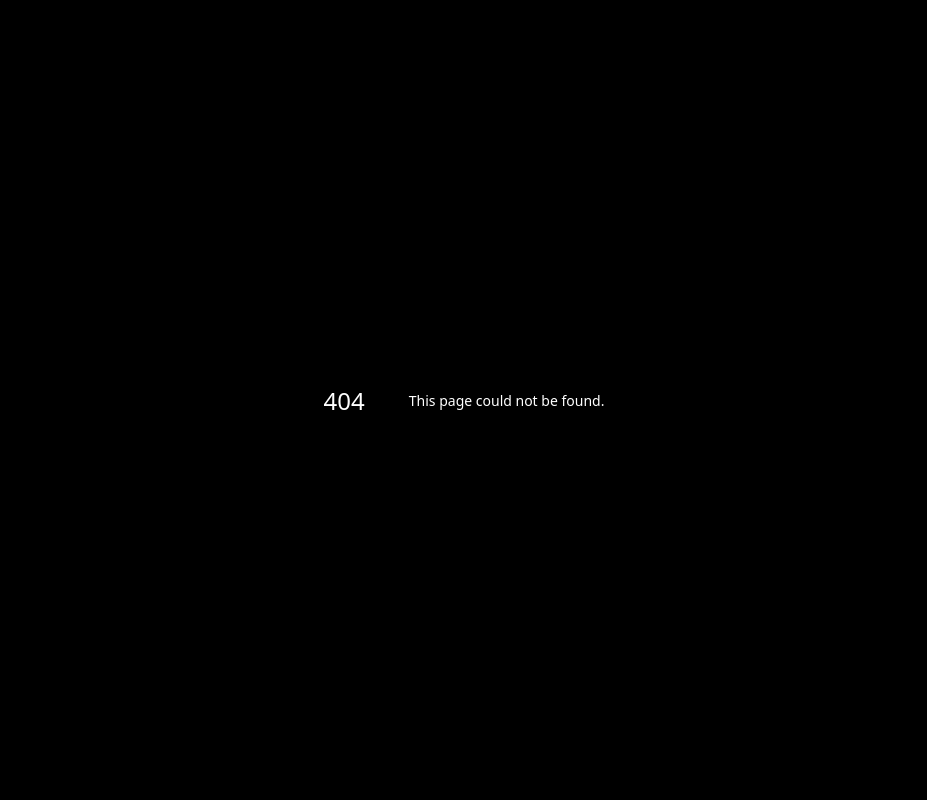
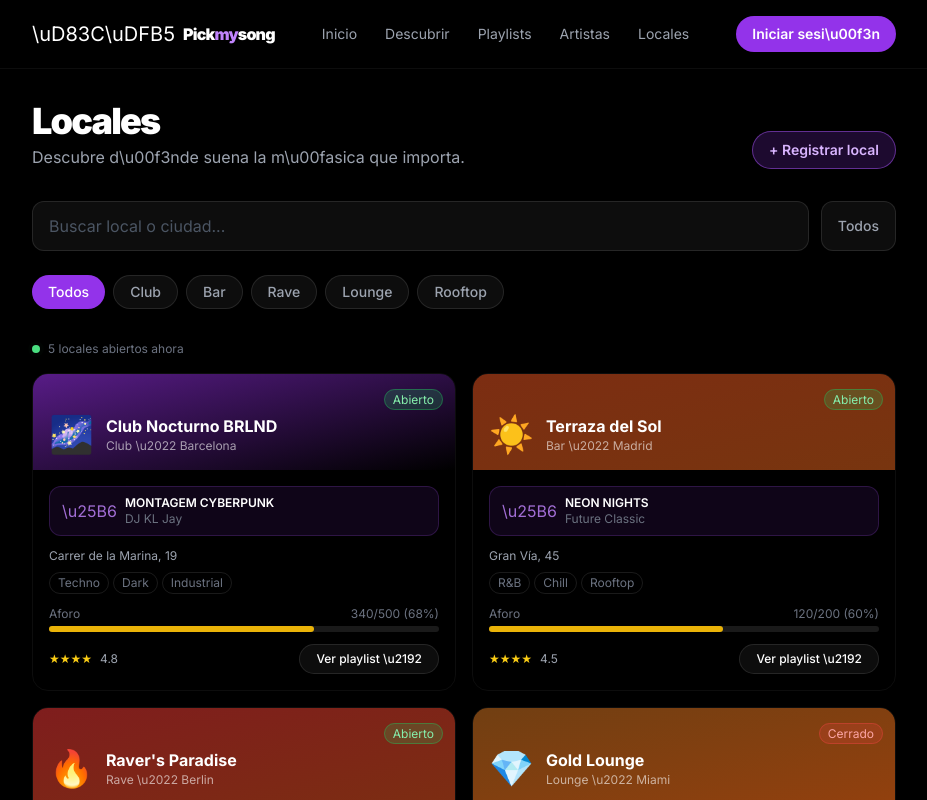
Before and after one commit to fullequip2009-dev/Pickmysong, a Next.js app in the folder apps/web/: page /venues in a window 1280 px wide. Before the commit this address had no page. Shown: the top 800 px of the page, without its empty margins (176-1103 px from the left). Built offline with nearby package versions, Linux system fonts and the light colour scheme.

Commit message:
feat(web): add venues page with occupancy, now-playing and open/closed filters

```diff
--- /dev/null
+++ b/apps/web/app/venues/page.tsx
@@ -0,0 +1,142 @@
+'use client';
+
+import { useState } from 'react';
+import Link from 'next/link';
+
+const VENUES = [
+  { id: '1', name: 'Club Nocturno BRLND', type: 'Club', city: 'Barcelona', address: 'Carrer de la Marina, 19', vibe: 'Dark Techno / Industrial', currentSong: 'MONTAGEM CYBERPUNK', currentArtist: 'DJ KL Jay', visitors: 340, capacity: 500, rating: 4.8, tags: ['Techno', 'Dark', 'Industrial'], avatar: '\uD83C\uDF0C', color: 'from-purple-900 to-black', open: true },
+  { id: '2', name: 'Terraza del Sol', type: 'Bar', city: 'Madrid', address: 'Gran V\u00eda, 45', vibe: 'R&B / Neo-soul', currentSong: 'NEON NIGHTS', currentArtist: 'Future Classic', visitors: 120, capacity: 200, rating: 4.5, tags: ['R&B', 'Chill', 'Rooftop'], avatar: '\u2600\uFE0F', color: 'from-orange-900 to-amber-900', open: true },
+  { id: '3', name: "Raver's Paradise", type: 'Rave', city: 'Berlin', address: 'Revaler Str. 99', vibe: 'Rave / Hardcore', currentSong: 'RAVE DE FAVELA', currentArtist: 'MC Lan', visitors: 800, capacity: 1200, rating: 4.9, tags: ['Rave', 'Hardcore', 'Underground'], avatar: '\uD83D\uDD25', color: 'from-red-900 to-orange-900', open: true },
+  { id: '4', name: 'Gold Lounge', type: 'Lounge', city: 'Miami', address: 'Ocean Drive, 1201', vibe: 'Hip-hop / Trap', currentSong: 'ASPHALT GOLD', currentArtist: 'Skepta', visitors: 90, capacity: 150, rating: 4.3, tags: ['Hip-hop', 'VIP', 'Premium'], avatar: '\uD83D\uDC8E', color: 'from-yellow-900 to-amber-800', open: false },
+  { id: '5', name: 'Casa do Funk', type: 'Club', city: 'S\u00e3o Paulo', address: 'Av. Paulista, 900', vibe: 'Funk / Electronic', currentSong: 'FUNK DO FUTURO', currentArtist: 'MC Lan', visitors: 650, capacity: 800, rating: 4.7, tags: ['Funk', 'Carioca', 'Electronic'], avatar: '\uD83C\uDF03', color: 'from-green-900 to-emerald-900', open: true },
+  { id: '6', name: 'Silk Garden', type: 'Rooftop', city: 'Londres', address: 'Shoreditch High St, 7', vibe: 'House / Electronic', currentSong: 'SILK ROAD', currentArtist: 'Kaytranada', visitors: 200, capacity: 250, rating: 4.6, tags: ['House', 'Rooftop', 'Sunset'], avatar: '\uD83C\uDF3F', color: 'from-teal-900 to-cyan-900', open: true },
+];
+
+const TYPES = ['Todos', 'Club', 'Bar', 'Rave', 'Lounge', 'Rooftop'];
+
+function OccupancyBar({ current, capacity }) {
+  const pct = Math.round((current / capacity) * 100);
+  const color = pct > 80 ? 'bg-red-500' : pct > 50 ? 'bg-yellow-500' : 'bg-green-500';
+  return (
+    <div className="mt-2">
+      <div className="flex justify-between text-xs text-gray-500 mb-1">
+        <span>Aforo</span><span>{current}/{capacity} ({pct}%)</span>
+      </div>
+      <div className="h-1.5 w-full rounded-full bg-white/10">
+        <div className={`h-1.5 rounded-full ${color}`} style={{ width: `${pct}%` }} />
+      </div>
+    </div>
+  );
+}
+
+export default function VenuesPage() {
+  const [activeType, setActiveType] = useState('Todos');
+  const [showOpen, setShowOpen] = useState(false);
+  const [search, setSearch] = useState('');
+
+  const filtered = VENUES.filter(
+    (v) =>
+      (activeType === 'Todos' || v.type === activeType) &&
+      (!showOpen || v.open) &&
+      (v.name.toLowerCase().includes(search.toLowerCase()) || v.city.toLowerCase().includes(search.toLowerCase()))
+  );
+
+  return (
+    <main className="min-h-screen bg-black text-white pb-20 md:pb-0">
+      <header className="sticky top-0 z-50 border-b border-white/5 bg-black/80 backdrop-blur-xl">
+        <div className="mx-auto flex max-w-4xl items-center justify-between gap-4 px-4 py-4">
+          <Link href="/" className="flex items-center gap-2">
+            <span className="text-xl">\uD83C\uDFB5</span>
+            <span className="font-black tracking-tighter text-white">Pick<span className="text-purple-400">my</span>song</span>
+          </Link>
+          <nav className="hidden md:flex items-center gap-1 text-sm">
+            {[['/', 'Inicio'], ['/discover', 'Descubrir'], ['/playlists', 'Playlists'], ['/artists', 'Artistas'], ['/venues', 'Locales']].map(([href, label]) => (
+              <Link key={href} href={href} className="px-3 py-1.5 rounded-full text-gray-400 hover:text-white hover:bg-white/5 transition-all">{label}</Link>
+            ))}
+          </nav>
+          <button className="rounded-full bg-purple-600 px-4 py-2 text-sm font-semibold text-white hover:bg-purple-500 transition-colors">Iniciar sesi\u00f3n</button>
+        </div>
+      </header>
+
+      <div className="mx-auto max-w-4xl px-4 py-8">
+        <div className="mb-8 flex items-end justify-between">
+          <div>
+            <h1 className="text-3xl font-black tracking-tighter text-white md:text-4xl">Locales</h1>
+            <p className="mt-1 text-gray-400">Descubre d\u00f3nde suena la m\u00fasica que importa.</p>
+          </div>
+          <button className="rounded-full border border-purple-500/50 bg-purple-600/20 px-4 py-2 text-sm font-semibold text-purple-300 hover:bg-purple-600/30 transition-all">+ Registrar local</button>
+        </div>
+
+        <div className="mb-6 flex gap-3">
+          <input type="text" value={search} onChange={(e) => setSearch(e.target.value)} placeholder="Buscar local o ciudad..." className="flex-1 rounded-xl border border-white/10 bg-white/5 px-4 py-3 text-white placeholder-gray-600 outline-none focus:border-purple-500 focus:ring-1 focus:ring-purple-500/50 transition-all" />
+          <button onClick={() => setShowOpen(!showOpen)} className={`rounded-xl px-4 py-3 text-sm font-medium border transition-all ${showOpen ? 'border-green-500/50 bg-green-600/20 text-green-300' : 'border-white/10 bg-white/5 text-gray-400 hover:text-white'}`}>
+            {showOpen ? '\uD83D\uDFE2 Abiertos' : 'Todos'}
+          </button>
+        </div>
+
+        <div className="mb-8 flex flex-wrap gap-2">
+          {TYPES.map((t) => (
+            <button key={t} onClick={() => setActiveType(t)} className={`rounded-full px-4 py-1.5 text-sm font-medium transition-all ${activeType === t ? 'bg-purple-600 text-white' : 'border border-white/10 bg-white/5 text-gray-400 hover:bg-white/10 hover:text-white'}`}>{t}</button>
+          ))}
+        </div>
+
+        <div className="mb-4 flex items-center gap-2">
+          <span className="relative flex h-2 w-2">
+            <span className="absolute inline-flex h-full w-full animate-ping rounded-full bg-green-400 opacity-75" />
+            <span className="relative inline-flex h-2 w-2 rounded-full bg-green-400" />
+          </span>
+          <span className="text-xs text-gray-500">{filtered.filter((v) => v.open).length} locales abiertos ahora</span>
+        </div>
+
+        <div className="grid gap-4 md:grid-cols-2">
+          {filtered.map((venue) => (
+            <div key={venue.id} className="group overflow-hidden rounded-2xl border border-white/5 bg-white/3 backdrop-blur-sm transition-all duration-300 hover:border-white/10 hover:scale-[1.01]">
+              <div className={`relative flex h-24 items-end bg-gradient-to-br p-4 ${venue.color}`}>
+                <div className="flex items-center gap-3">
+                  <span className="text-4xl">{venue.avatar}</span>
+                  <div>
+                    <h3 className="font-bold text-white">{venue.name}</h3>
+                    <p className="text-xs text-white/60">{venue.type} \u2022 {venue.city}</p>
+                  </div>
+                </div>
+                <div className="absolute right-3 top-3">
+                  {venue.open ? (
+                    <span className="rounded-full bg-green-500/20 border border-green-500/40 px-2 py-0.5 text-xs text-green-300">Abierto</span>
+                  ) : (
+                    <span className="rounded-full bg-red-500/20 border border-red-500/40 px-2 py-0.5 text-xs text-red-300">Cerrado</span>
+                  )}
+                </div>
+              </div>
+              <div className="p-4">
+                {venue.open && (
+                  <div className="mb-3 flex items-center gap-2 rounded-xl border border-purple-500/20 bg-purple-600/10 px-3 py-2">
+                    <span className="animate-pulse text-purple-400">\u25B6</span>
+                    <div className="min-w-0">
+                      <p className="truncate text-xs font-semibold text-white">{venue.currentSong}</p>
+                      <p className="truncate text-xs text-gray-500">{venue.currentArtist}</p>
+                    </div>
+                  </div>
+                )}
+                <p className="mb-2 text-xs text-gray-400">{venue.address}</p>
+                <div className="flex flex-wrap gap-1 mb-3">
+                  {venue.tags.map((tag) => (
+                    <span key={tag} className="rounded-full border border-white/10 px-2 py-0.5 text-xs text-gray-500">{tag}</span>
+                  ))}
+                </div>
+                <OccupancyBar current={venue.visitors} capacity={venue.capacity} />
+                <div className="mt-3 flex items-center justify-between">
+                  <div className="flex items-center gap-1 text-yellow-400 text-xs">
+                    {'\u2605'.repeat(Math.floor(venue.rating))}
+                    <span className="text-gray-400 ml-1">{venue.rating}</span>
+                  </div>
+                  <button className="rounded-full border border-white/10 bg-white/5 px-4 py-1.5 text-xs font-medium text-white hover:bg-white/10 transition-all">Ver playlist \u2192</button>
+                </div>
+              </div>
+            </div>
+          ))}
+        </div>
+        {filtered.length === 0 && <div className="py-20 text-center text-gray-600">No se encontraron locales</div>}
+      </div>
+    </main>
+  );
+}
```
